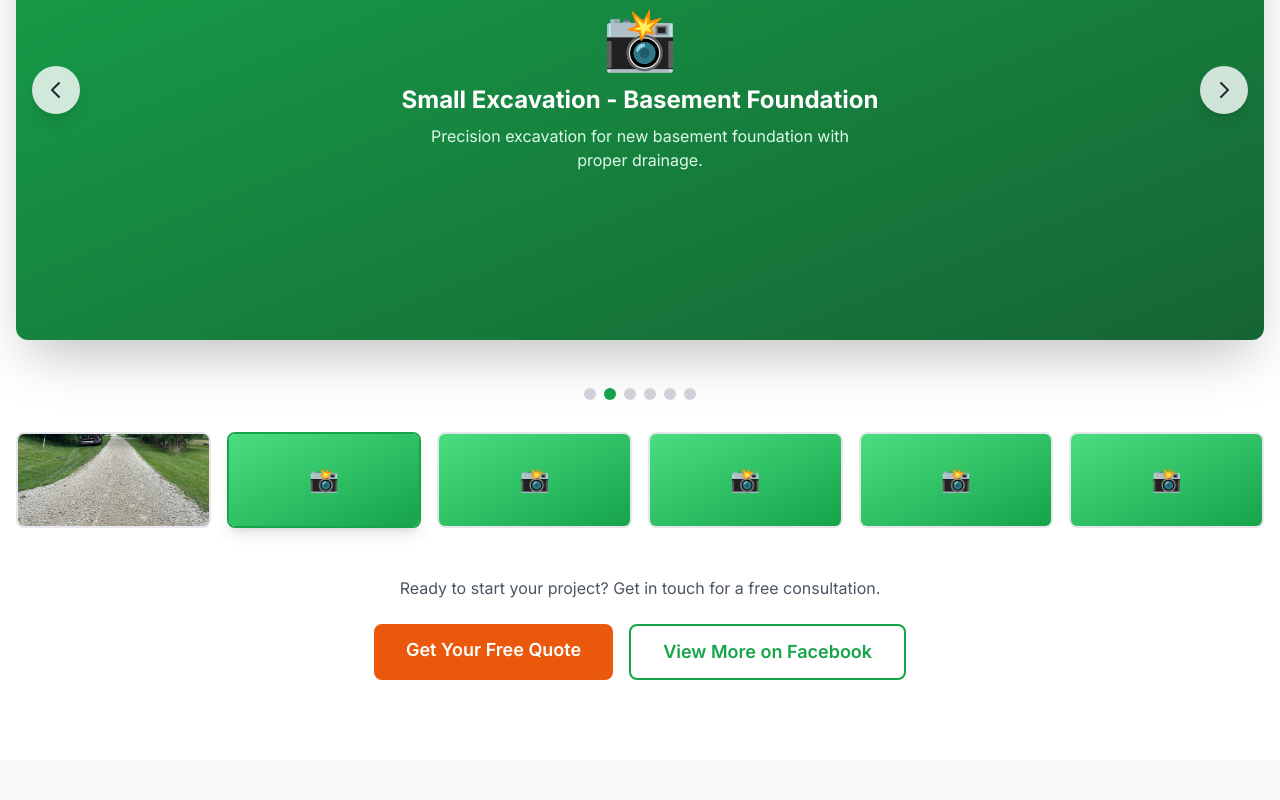
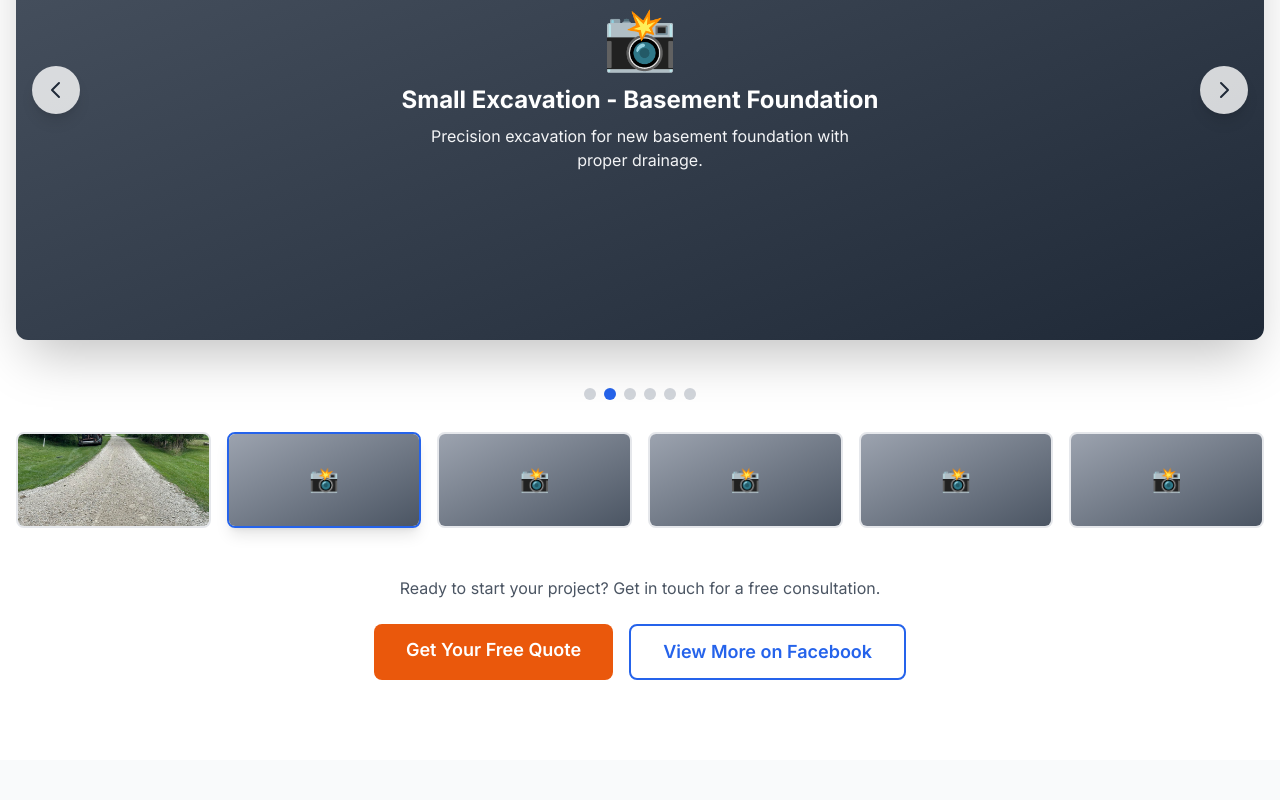
Before and after one commit to KuraiDevelopment/HarkerEnterprises, a Next.js app: page / in a window 1280 px wide. Shown: the part 2100-2900 px from the top of the page. Built offline with nearby package versions, Linux system fonts and the light colour scheme.

Commit message:
Changing color scheme

```diff
--- a/src/components/BookingSection.tsx
+++ b/src/components/BookingSection.tsx
@@ -74,7 +74,7 @@
 
   if (isSubmitted) {
     return (
-      <section id="booking" className="py-20 bg-green-50 dark:bg-green-950">
+      <section id="booking" className="py-20 bg-gray-50 dark:bg-gray-950">
         <div className="max-w-4xl mx-auto px-4 text-center">
           <div className="bg-white dark:bg-gray-800 rounded-xl shadow-lg p-12">
             <div className="text-6xl mb-4">✅</div>
@@ -92,7 +92,7 @@
   }
 
   return (
-    <section id="booking" className="py-20 bg-green-50 dark:bg-green-950">
+    <section id="booking" className="py-20 bg-gray-50 dark:bg-gray-950">
       <div className="max-w-4xl mx-auto px-4">
         <div className="text-center mb-12">
           <h2 className="text-4xl md:text-5xl font-bold text-gray-900 dark:text-white mb-4">
@@ -225,14 +225,14 @@
 
             {/* Price Estimate Display */}
             {estimatedPrice !== null && formData.service === 'gravel-driveway' && (
-              <div className="mb-6 p-4 bg-green-50 dark:bg-green-900/20 border border-green-200 dark:border-green-800 rounded-lg">
-                <h4 className="text-lg font-semibold text-green-800 dark:text-green-200 mb-2">
+              <div className="mb-6 p-4 bg-blue-50 dark:bg-blue-900/20 border border-blue-200 dark:border-blue-800 rounded-lg">
+                <h4 className="text-lg font-semibold text-blue-800 dark:text-blue-200 mb-2">
                   Estimated Price
                 </h4>
-                <p className="text-2xl font-bold text-green-700 dark:text-green-300">
+                <p className="text-2xl font-bold text-blue-700 dark:text-blue-300">
                   ${estimatedPrice.toFixed(2)}
                 </p>
-                <p className="text-sm text-green-600 dark:text-green-400 mt-2">
+                <p className="text-sm text-blue-600 dark:text-blue-400 mt-2">
                   Pricing: $280 for first 200 feet, then $0.80 per additional foot
                 </p>
                 <p className="text-xs text-gray-600 dark:text-gray-400 mt-1">
--- a/src/components/Gallery.tsx
+++ b/src/components/Gallery.tsx
@@ -107,11 +107,11 @@
                 onError={() => handleImageError(currentImage)}
               />
             ) : (
-              <div className="absolute inset-0 bg-gradient-to-br from-green-600 to-green-800 flex items-center justify-center">
+              <div className="absolute inset-0 bg-gradient-to-br from-gray-600 to-gray-800 flex items-center justify-center">
                 <div className="text-center text-white">
                   <div className="text-6xl mb-4">📸</div>
                   <h3 className="text-2xl font-bold mb-2">{projects[currentImage].title}</h3>
-                  <p className="text-green-100 max-w-md mx-auto">
+                  <p className="text-gray-100 max-w-md mx-auto">
                     {projects[currentImage].description}
                   </p>
                 </div>
@@ -163,7 +163,7 @@
               key={index}
               onClick={() => setCurrentImage(index)}
               className={`w-3 h-3 rounded-full transition-all ${
-                index === currentImage ? 'bg-green-600' : 'bg-gray-300 hover:bg-gray-400'
+                index === currentImage ? 'bg-blue-600' : 'bg-gray-300 hover:bg-gray-400'
               }`}
             />
           ))}
@@ -177,7 +177,7 @@
               onClick={() => setCurrentImage(index)}
               className={`relative h-24 rounded-lg overflow-hidden border-2 transition-all ${
                 index === currentImage
-                  ? 'border-green-600 shadow-lg'
+                  ? 'border-blue-600 shadow-lg'
                   : 'border-gray-200 dark:border-gray-600 hover:border-gray-400 dark:hover:border-gray-400'
               }`}
             >
@@ -192,7 +192,7 @@
                   onError={() => handleImageError(index)}
                 />
               ) : (
-                <div className="absolute inset-0 bg-gradient-to-br from-green-400 to-green-600 flex items-center justify-center">
+                <div className="absolute inset-0 bg-gradient-to-br from-gray-400 to-gray-600 flex items-center justify-center">
                   <span className="text-white text-2xl">📸</span>
                 </div>
               )}
@@ -215,7 +215,7 @@
               href="https://www.facebook.com/PrecisionDriveway/?ref=page_internal"
               target="_blank"
               rel="noopener noreferrer"
-              className="border-2 border-green-600 dark:border-green-400 text-green-600 dark:text-green-400 hover:bg-green-600 dark:hover:bg-green-400 hover:text-white dark:hover:text-gray-900 px-8 py-3 rounded-lg text-lg font-semibold transition-colors"
+              className="border-2 border-blue-600 dark:border-blue-400 text-blue-600 dark:text-blue-400 hover:bg-blue-600 dark:hover:bg-blue-400 hover:text-white dark:hover:text-gray-900 px-8 py-3 rounded-lg text-lg font-semibold transition-colors"
             >
               View More on Facebook
             </a>
```
